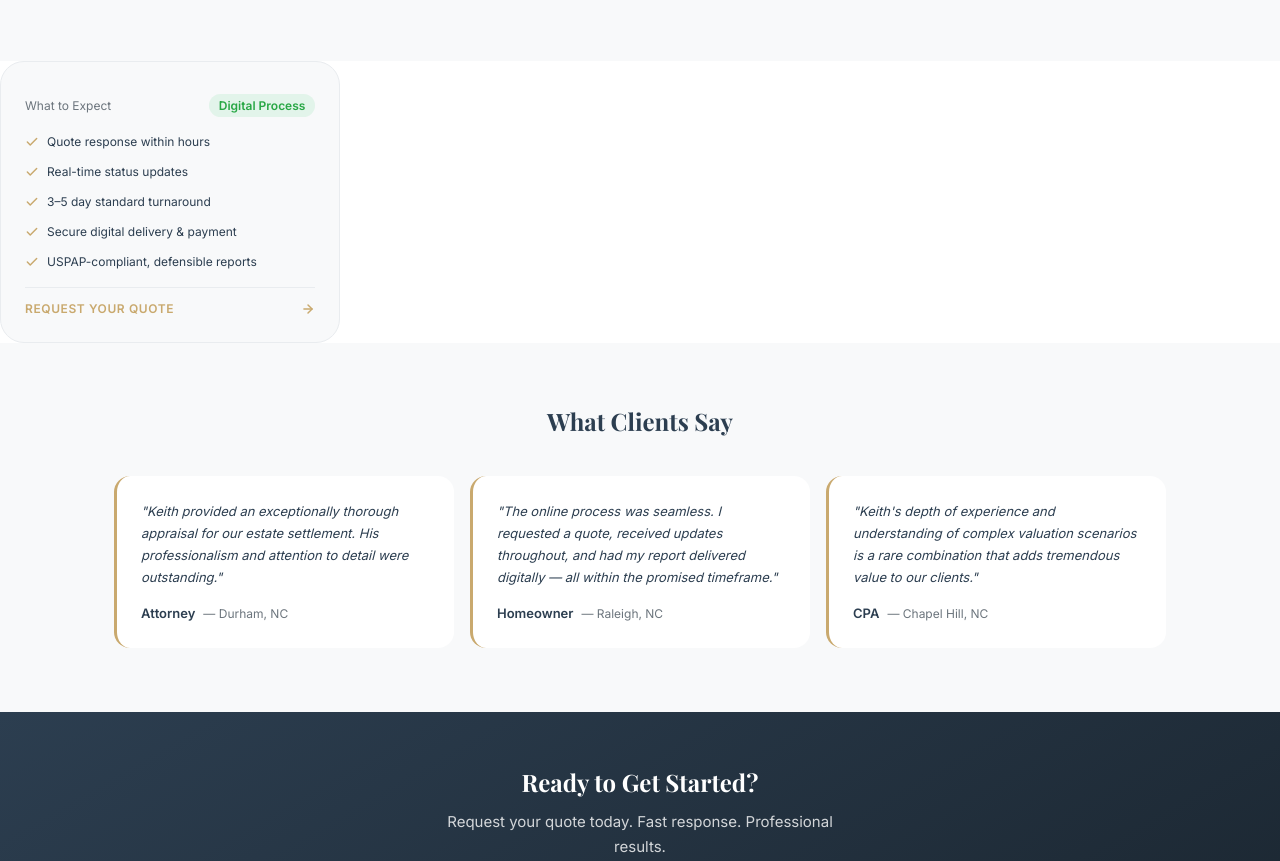
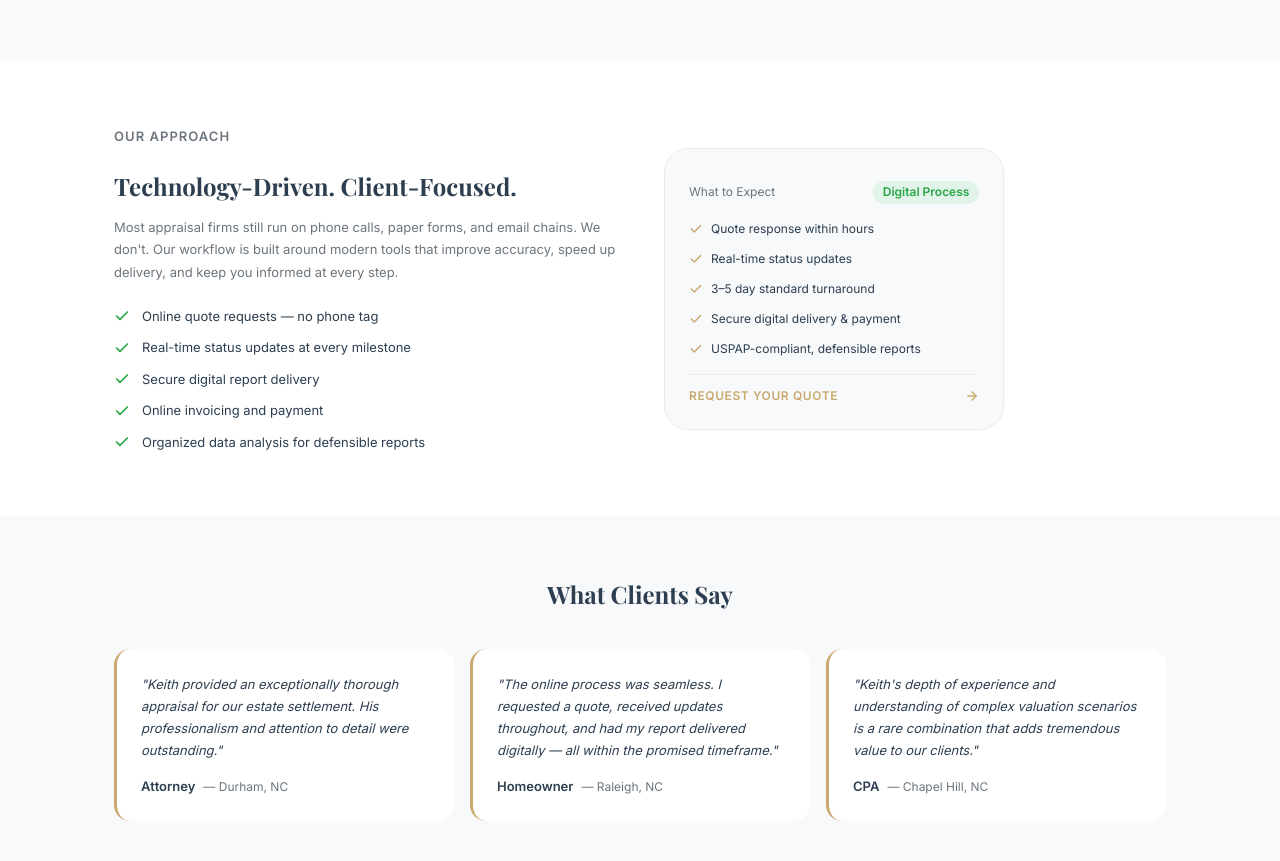
Before and after one commit to designerhomesre/website, a plain HTML site: page index.html in a window 1280 px wide. Shown: the part 2298-3159 px from the top of the page. Drawn offline with nearby package versions, Linux system fonts and the light colour scheme.

Commit message:
Update index.html

```diff
--- a/index.html
+++ b/index.html
@@ -258,7 +258,37 @@
     </section>
 
     <!-- 6. TECHNOLOGY EDGE -->
-<div class="tech-card">
+    <section class="section-spacing" id="approach">
+      <div class="container">
+        <div class="tech-section">
+          <div class="tech-content fade-in-up">
+            <p class="tech-label">Our Approach</p>
+            <h2>Technology-Driven. Client-Focused.</h2>
+            <p>Most appraisal firms still run on phone calls, paper forms, and email chains. We don't. Our workflow is built around modern tools that improve accuracy, speed up delivery, and keep you informed at every step.</p>
+            <ul class="tech-list">
+              <li>
+                <svg width="16" height="16" viewBox="0 0 24 24" fill="none" stroke="currentColor" stroke-width="2.5" stroke-linecap="round" stroke-linejoin="round"><polyline points="20 6 9 17 4 12"></polyline></svg>
+                Online quote requests — no phone tag
+              </li>
+              <li>
+                <svg width="16" height="16" viewBox="0 0 24 24" fill="none" stroke="currentColor" stroke-width="2.5" stroke-linecap="round" stroke-linejoin="round"><polyline points="20 6 9 17 4 12"></polyline></svg>
+                Real-time status updates at every milestone
+              </li>
+              <li>
+                <svg width="16" height="16" viewBox="0 0 24 24" fill="none" stroke="currentColor" stroke-width="2.5" stroke-linecap="round" stroke-linejoin="round"><polyline points="20 6 9 17 4 12"></polyline></svg>
+                Secure digital report delivery
+              </li>
+              <li>
+                <svg width="16" height="16" viewBox="0 0 24 24" fill="none" stroke="currentColor" stroke-width="2.5" stroke-linecap="round" stroke-linejoin="round"><polyline points="20 6 9 17 4 12"></polyline></svg>
+                Online invoicing and payment
+              </li>
+              <li>
+                <svg width="16" height="16" viewBox="0 0 24 24" fill="none" stroke="currentColor" stroke-width="2.5" stroke-linecap="round" stroke-linejoin="round"><polyline points="20 6 9 17 4 12"></polyline></svg>
+                Organized data analysis for defensible reports
+              </li>
+            </ul>
+          </div>
+          <div class="tech-card">
   <div class="tech-card-row" style="border-bottom: none; padding-bottom: 0;">
     <span class="tech-card-label">What to Expect</span>
     <span class="tech-card-badge">Digital Process</span>
@@ -292,9 +322,10 @@
       <span>Request Your Quote</span>
       <svg width="14" height="14" viewBox="0 0 24 24" fill="none" stroke="currentColor" stroke-width="2.5" stroke-linecap="round" stroke-linejoin="round"><line x1="5" y1="12" x2="19" y2="12"></line><polyline points="12 5 19 12 12 19"></polyline></svg>
     </a>
-  </div>
-</div>
-</section>
+        </div>
+      </div>
+    </div>
+  </section>
 
     <!-- 7. TESTIMONIALS -->
     <section class="section-spacing bg-light">
```
